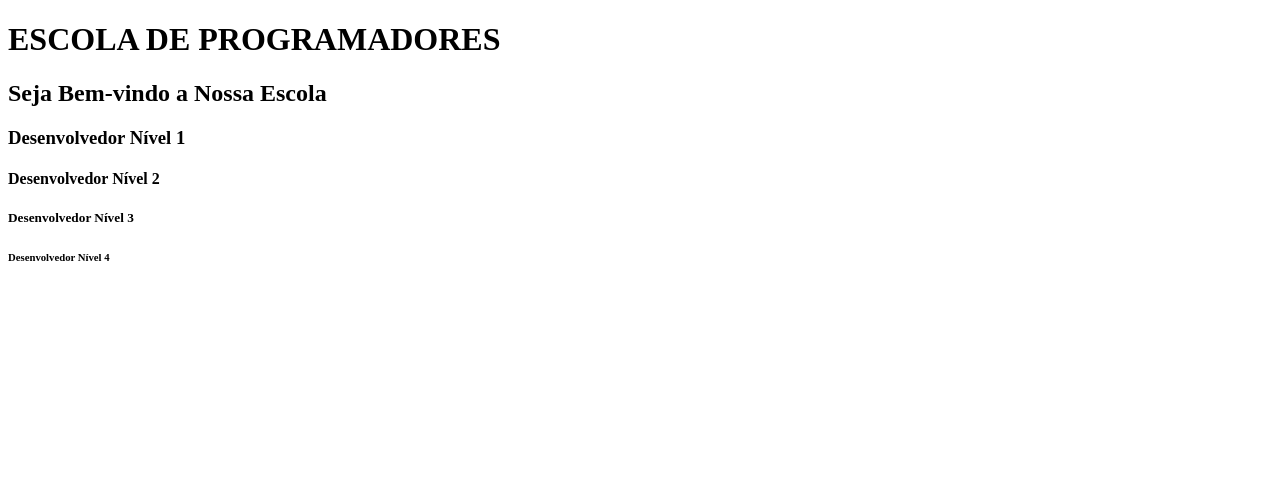
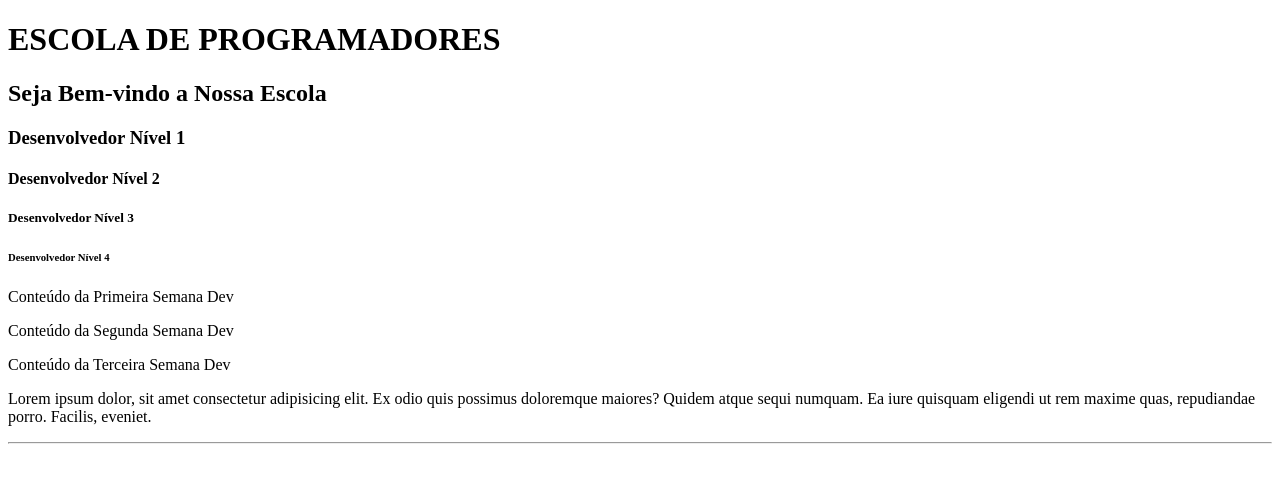
Before and after one commit to welltecnc/Exemplo1a, a plain HTML site: page index.html in a window 1280 px wide. Drawn offline with Linux system fonts and the light colour scheme.

Commit message:
adicionando paragrafos, lorem, e linha divisoria

```diff
--- a/index.html
+++ b/index.html
@@ -25,6 +25,17 @@
         <h5>Desenvolvedor Nível 3</h5>
         <h6>Desenvolvedor Nível 4</h6>
 
+        <!-- PARAGRAFOS -->
+        <p>Conteúdo da Primeira Semana Dev</p>
+        <p>Conteúdo da Segunda Semana Dev </p>
+        <p>Conteúdo da Terceira Semana Dev</p>
+        <p>Lorem ipsum dolor, sit amet consectetur adipisicing elit. Ex odio quis possimus doloremque maiores? Quidem atque sequi numquam. Ea iure quisquam eligendi ut rem maxime quas, repudiandae porro. Facilis, eveniet.</p>
+
+        <!-- LINHA DIVISORIA -->
+        <hr>
+
+        <!-- TRATAMENTO DE IMAGENS -->
+
 
 
     <!-- FINAL DO CORPO DA PÁGINA -->
```
